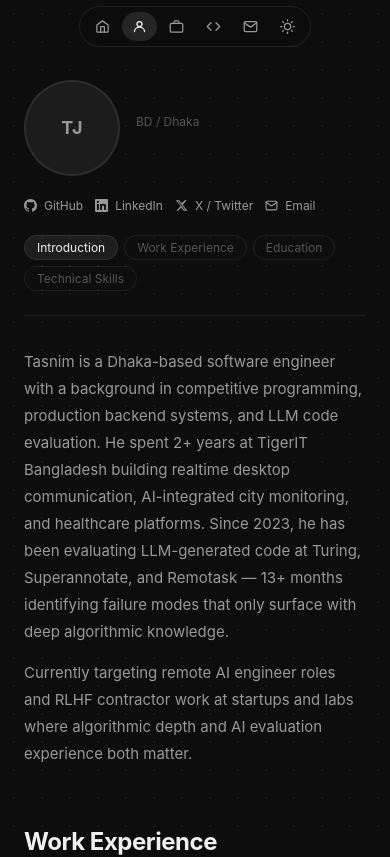
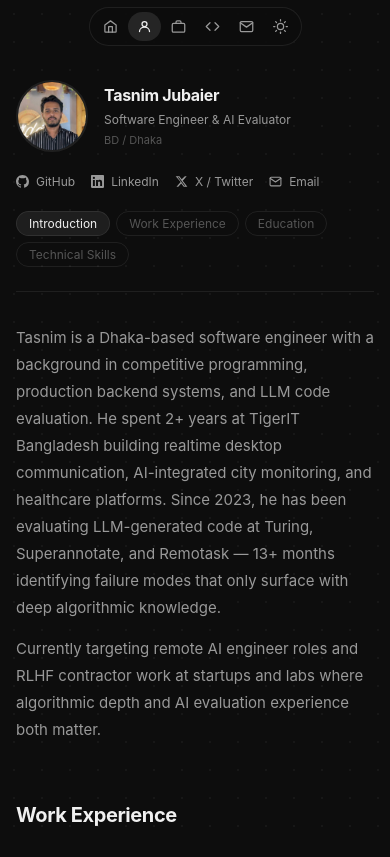
Before and after one commit to tasnimjubaier/portfolio, a React (Create React App) app: page /about in a window 390 px wide. Shown: the top 857 px of the page. Built offline with nearby package versions, Linux system fonts and the light colour scheme.

Commit message:
fix: mobile responsiveness + headshot — name visible on mobile, headshot wired up

```diff
--- a/src/components/Nav/Nav.module.css
+++ b/src/components/Nav/Nav.module.css
@@ -76,7 +76,7 @@
     display: none;
   }
   .navItem {
-    padding: 7px 10px;
+    padding: 7px 9px;
   }
   .location,
   .clock {
@@ -88,5 +88,16 @@
   }
   .header {
     justify-content: center;
+    padding: 0 12px;
+  }
+  .navList {
+    gap: 1px;
+    padding: 4px;
   }
 }
+
+@media (max-width: 360px) {
+  .navItem {
+    padding: 6px 7px;
+  }
+}
--- a/src/pages/About/About.module.css
+++ b/src/pages/About/About.module.css
@@ -20,6 +20,32 @@
   gap: 20px;
 }
 
+/* Avatar row — stacked on desktop, side-by-side on mobile */
+.avatarRow {
+  display: flex;
+  flex-direction: column;
+  align-items: center;
+  gap: 10px;
+}
+
+.avatarMeta {
+  display: none; /* visible only on mobile — see below */
+  flex-direction: column;
+  gap: 2px;
+}
+
+.avatarName {
+  font-size: 1.1rem;
+  font-weight: 700;
+  color: var(--text);
+  letter-spacing: -0.02em;
+}
+
+.avatarTitle {
+  font-size: 13px;
+  color: var(--text-muted);
+}
+
 .avatarWrap {
   display: flex;
   justify-content: center;
@@ -29,23 +55,16 @@
   width: 96px;
   height: 96px;
   border-radius: 50%;
-  background: var(--surface);
   border: 2px solid var(--border);
-  display: flex;
-  align-items: center;
-  justify-content: center;
-  font-size: 18px;
-  font-weight: 700;
-  color: var(--text-muted);
-  letter-spacing: 0.02em;
-  /* swap for: background-image: url('/headshot.jpg'); background-size: cover; */
+  object-fit: cover;
+  object-position: center top;
+  display: block;
 }
 
 .sidebarLocation {
   text-align: center;
   font-size: 12px;
   color: var(--text-subtle);
-  margin-top: -12px;
 }
 
 .socialLinks {
@@ -90,7 +109,6 @@
 }
 
 .tocItem:hover { color: var(--text-muted); }
-
 .tocActive { color: var(--text) !important; }
 
 .tocDash {
@@ -104,7 +122,7 @@
 /* ── Content ──────────────────────────────────── */
 .content { flex: 1; min-width: 0; }
 
-/* Profile header */
+/* Profile header — desktop only */
 .profileHeader {
   margin-bottom: 36px;
 }
@@ -194,10 +212,8 @@
 .expRole {
   display: block;
   font-size: 13px;
-  color: var(--text-muted);
   font-weight: 500;
   margin-bottom: 14px;
-  /* accent color — the magic-portfolio uses a teal/blue, we use a subtle link color */
   color: #6b9bcd;
 }
 
@@ -260,24 +276,55 @@
     flex-direction: column;
     gap: 0;
     padding-top: 80px;
+    padding-left: 16px;
+    padding-right: 16px;
   }
 
+  /* Sidebar becomes a top header bar */
   .sidebar {
     position: static;
     width: 100%;
-    flex-direction: row;
-    flex-wrap: wrap;
-    align-items: center;
     gap: 16px;
     padding-bottom: 24px;
     border-bottom: 1px solid var(--border);
     margin-bottom: 32px;
   }
 
-  .avatarWrap { justify-content: flex-start; }
+  /* Avatar row: photo left, name/title right */
+  .avatarRow {
+    flex-direction: row;
+    align-items: center;
+    gap: 16px;
+  }
 
-  .socialLinks { flex-direction: row; flex-wrap: wrap; gap: 12px; }
+  .avatarWrap {
+    justify-content: flex-start;
+    flex-shrink: 0;
+  }
 
+  .avatarCircle {
+    width: 72px;
+    height: 72px;
+  }
+
+  /* Show name + title inline on mobile */
+  .avatarMeta {
+    display: flex;
+  }
+
+  .sidebarLocation {
+    text-align: left;
+    font-size: 11px;
+  }
+
+  /* Social links: horizontal */
+  .socialLinks {
+    flex-direction: row;
+    flex-wrap: wrap;
+    gap: 10px 16px;
+  }
+
+  /* TOC: horizontal pill chips */
   .toc {
     flex-direction: row;
     flex-wrap: wrap;
@@ -293,9 +340,18 @@
     border: 1px solid var(--border);
     border-radius: 100px;
     padding: 4px 12px;
+    font-size: 12px;
   }
 
   .tocActive { background: var(--tag-bg); }
 
+  /* Hide the desktop profile header — name is in sidebar now */
   .profileHeader { display: none; }
+
+  .sectionTitle { font-size: 1.25rem; }
 }
+
+@media (max-width: 400px) {
+  .avatarName { font-size: 1rem; }
+  .avatarTitle { font-size: 12px; }
+}
--- a/src/pages/About/index.js
+++ b/src/pages/About/index.js
@@ -84,11 +84,21 @@ export default function About() {
 
       {/* ── Sidebar ────────────────────────────────── */}
       <aside className={styles.sidebar}>
-        {/* Avatar */}
-        <div className={styles.avatarWrap}>
-          <div className={styles.avatarCircle}>TJ</div>
+        {/* Avatar + name on mobile */}
+        <div className={styles.avatarRow}>
+          <div className={styles.avatarWrap}>
+            <img
+              src="/cafe-2024-cropped_3.jpeg"
+              alt="Tasnim Jubaier"
+              className={styles.avatarCircle}
+            />
+          </div>
+          <div className={styles.avatarMeta}>
+            <span className={styles.avatarName}>Tasnim Jubaier</span>
+            <span className={styles.avatarTitle}>Software Engineer & AI Evaluator</span>
+            <span className={styles.sidebarLocation}>BD / Dhaka</span>
+          </div>
         </div>
-        <div className={styles.sidebarLocation}>BD / Dhaka</div>
 
         {/* Social links */}
         <div className={styles.socialLinks}>
--- a/src/pages/CP/CP.module.css
+++ b/src/pages/CP/CP.module.css
@@ -185,9 +185,16 @@
 
 /* ── Responsive ───────────────────────────────── */
 @media (max-width: 520px) {
+  .main { padding: 90px 16px 64px; }
   .platformGrid { grid-template-columns: 1fr; }
-  .tableHeader, .tableRow {
+  /* Contest table: hide team column, keep event + rank */
+  .tableHeader {
+    grid-template-columns: 1fr auto;
+  }
+  .tableRow {
     grid-template-columns: 1fr auto;
   }
   .contestTeam { display: none; }
+  /* Also hide the Team header cell */
+  .tableHeader span:nth-child(2) { display: none; }
 }
--- a/src/pages/Contact/Contact.module.css
+++ b/src/pages/Contact/Contact.module.css
@@ -132,3 +132,11 @@
   color: var(--text);
   transform: translateX(2px);
 }
+
+/* ── Responsive ───────────────────────────────── */
+@media (max-width: 520px) {
+  .main { padding: 90px 16px 64px; }
+  .pageTitle { font-size: 1.6rem; }
+  .linkCard { padding: 12px 14px; gap: 10px; }
+  .linkValue { font-size: 11px; }
+}
--- a/src/pages/Home/Home.module.css
+++ b/src/pages/Home/Home.module.css
@@ -117,15 +117,11 @@
   width: 24px;
   height: 24px;
   border-radius: 50%;
-  background: var(--surface);
   border: 1px solid var(--border);
-  display: flex;
-  align-items: center;
-  justify-content: center;
-  font-size: 9px;
-  font-weight: 700;
-  color: var(--text-muted);
-  letter-spacing: -0.02em;
+  object-fit: cover;
+  object-position: center top;
+  display: block;
+  flex-shrink: 0;
 }
 
 /* ── Stats row ────────────────────────────────── */
@@ -312,7 +308,15 @@
 .footerLinks a:hover { color: var(--text); }
 
 /* ── Responsive ───────────────────────────────── */
-@media (max-width: 560px) {
+@media (max-width: 600px) {
+  .main { padding: 90px 16px 64px; }
   .statsRow { grid-template-columns: 1fr 1fr; }
-  .heroCTAs { flex-direction: column; }
+  .heroCTAs { flex-direction: column; align-items: stretch; }
+  .ctaPrimary, .ctaSecondary { justify-content: center; }
+  .heroTitle { font-size: clamp(1.75rem, 8vw, 2.5rem); }
+  .projectImageWrap { padding: 16px 16px 0; }
+  .imagePlaceholder { height: 180px; }
+  .projectMeta { padding: 16px 18px 20px; }
+  .footer { flex-direction: column; align-items: flex-start; gap: 8px; }
+  .footerLinks { gap: 14px; }
 }
--- a/src/pages/Home/index.js
+++ b/src/pages/Home/index.js
@@ -50,7 +50,7 @@ export default function Home() {
         </div>
 
         <Link to="/about" className={styles.heroAboutLink}>
-          <span className={styles.avatarEmoji} aria-hidden="true">TJ</span>
+          <img src="/cafe-2024-cropped_3.jpeg" alt="Tasnim Jubaier" className={styles.avatarEmoji} />
           About — Tasnim Jubaier
         </Link>
       </section>
--- a/src/pages/Work/Work.module.css
+++ b/src/pages/Work/Work.module.css
@@ -203,6 +203,9 @@
 }
 
 @media (max-width: 520px) {
+  .main { padding: 90px 16px 64px; }
   .cardSummary { flex-direction: column; gap: 12px; }
   .cardActions { flex-direction: row; align-items: center; }
+  .cardImage { aspect-ratio: 16 / 9; }
+  .caseStudy { padding: 18px 16px 22px; }
 }
```
